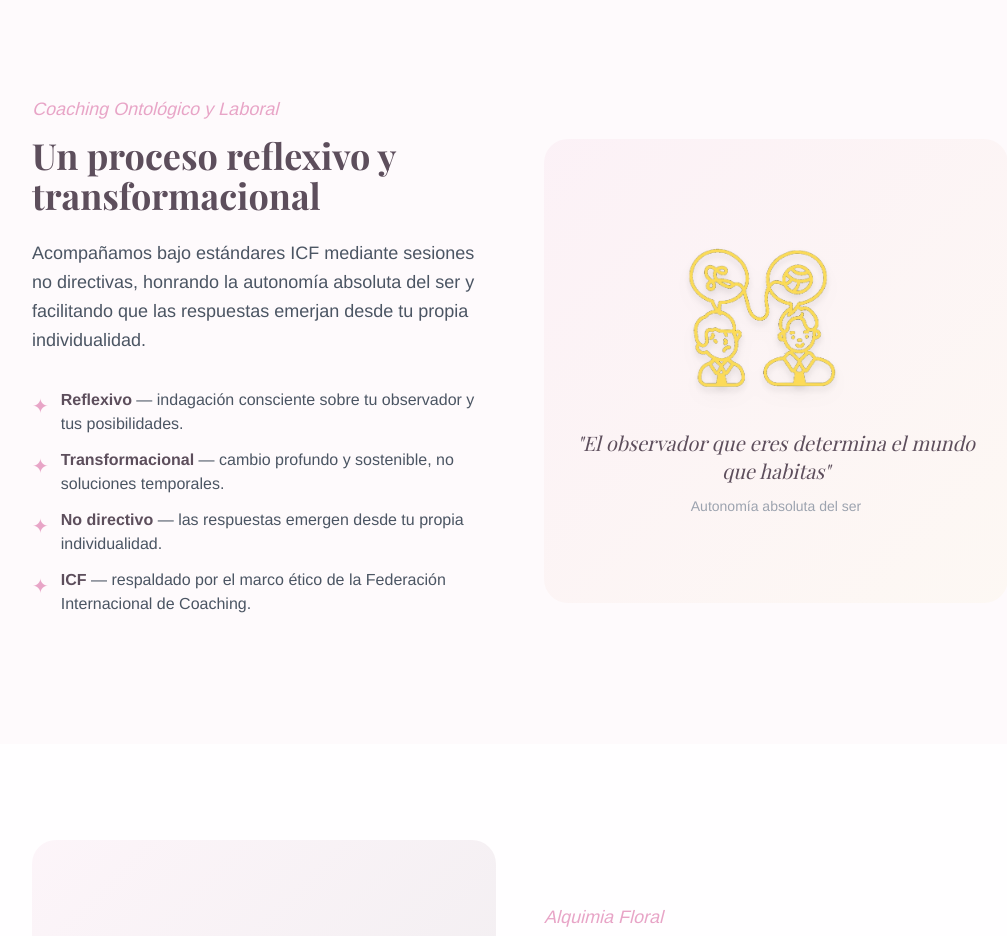
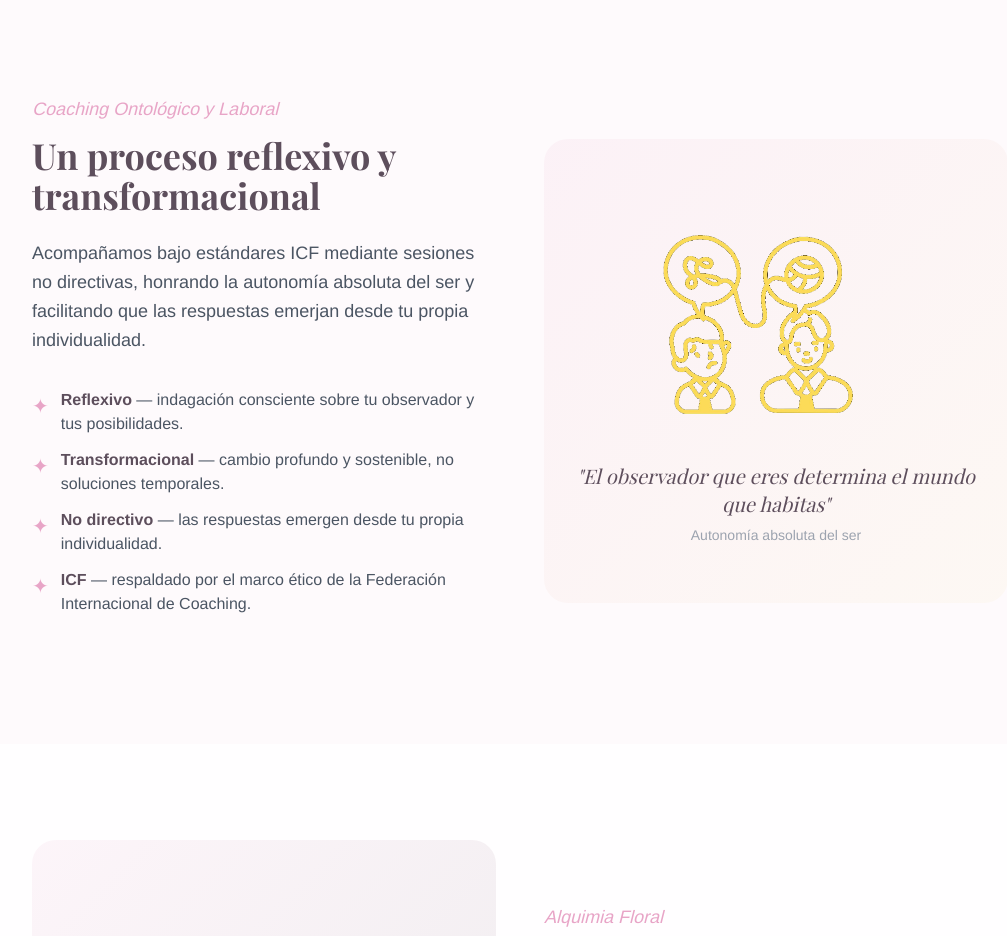
Before and after one commit to Omnix-Solution-Inc/reempoderate, a Next.js app: page / in a window 1280 px wide. Shown: the part 1900-2836 px from the top of the page, without its empty margins (120-1127 px from the left). Built offline with nearby package versions, Linux system fonts and the light colour scheme; no server answers; a web font is replaced by a local one.

Commit message:
Make observador icon larger and centered - fill top 60% of card

```diff
--- a/src/components/landing/CoachingPreview.tsx
+++ b/src/components/landing/CoachingPreview.tsx
@@ -33,18 +33,16 @@ export function CoachingPreview() {
           </div>
 
           <div className="relative">
-            <div className="aspect-square rounded-3xl bg-gradient-to-br from-bloom/10 to-gold/10 flex flex-col items-center justify-center p-8 overflow-hidden">
-              <div className="w-full flex items-center justify-center mb-6">
-                <img
-                  src="/observador_icon.png"
-                  alt="El Observador"
-                  className="w-full max-w-xs object-contain drop-shadow-lg"
-                />
-              </div>
-              <p className="font-playfair text-xl text-ink italic text-center leading-snug">
+            <div className="aspect-square rounded-3xl bg-gradient-to-br from-bloom/10 to-gold/10 flex flex-col items-center justify-center p-6 overflow-hidden">
+              <img
+                src="/observador_icon.png"
+                alt="El Observador"
+                className="w-full h-3/5 object-contain"
+              />
+              <p className="font-playfair text-xl text-ink italic text-center leading-snug mt-4">
                 "El observador que eres determina el mundo que habitas"
               </p>
-              <p className="text-sm text-gray-400 mt-3 text-center">Autonomía absoluta del ser</p>
+              <p className="text-sm text-gray-400 mt-2 text-center">Autonomía absoluta del ser</p>
             </div>
           </div>
         </div>
```
